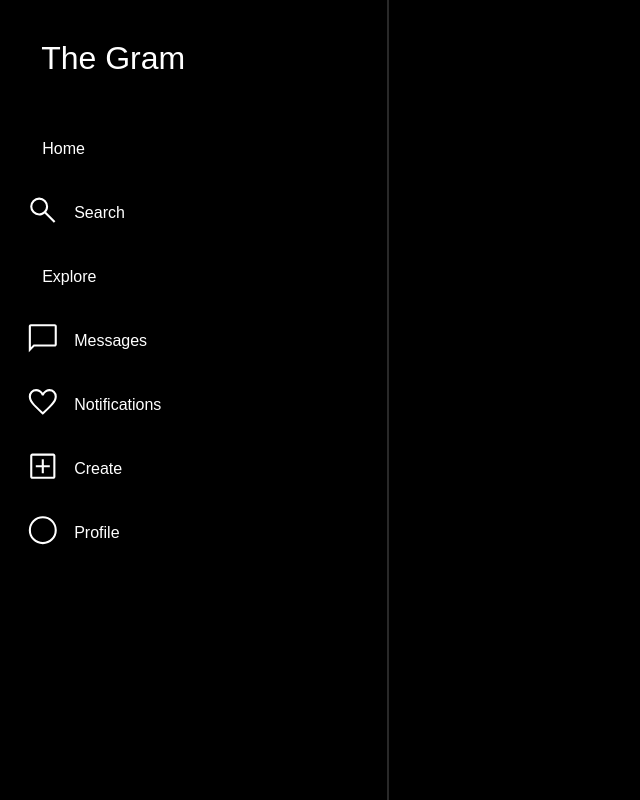
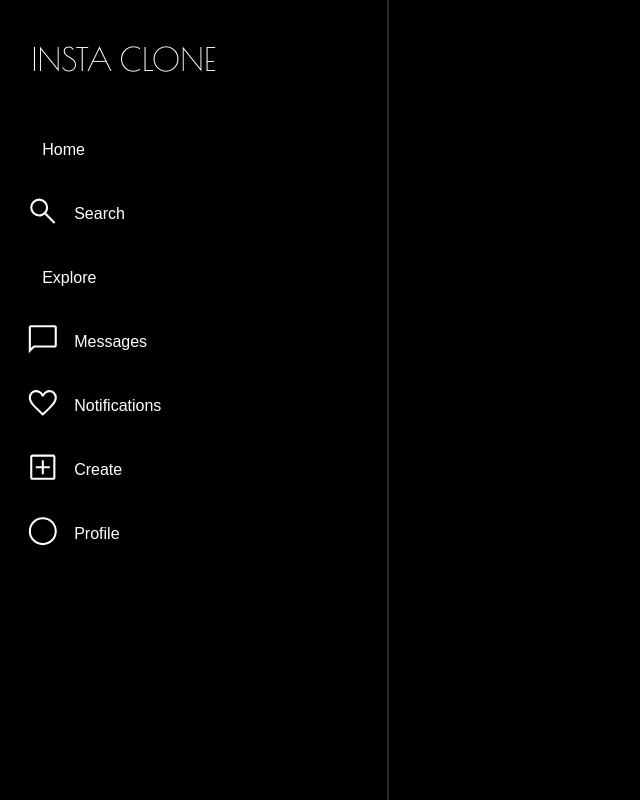
Before and after one commit to abeeds/instagram-clone, a React (Create React App) app: page / in a window 1280 px wide. Shown: the whole page, without its empty margins (0-640 px from the left). Built offline with nearby package versions, Linux system fonts and the light colour scheme; some icons are missing.

Commit message:
more navbar

```diff
--- a/public/index.html
+++ b/public/index.html
@@ -24,7 +24,8 @@
       work correctly both with client-side routing and a non-root public URL.
       Learn how to configure a non-root public URL by running `npm run build`.
     -->
-    <title>React App</title>
+    <link rel="stylesheet" href="https://fonts.googleapis.com/css?family=Poiret+One">
+    <title>Insta Clone</title>
   </head>
   <body>
     <noscript>You need to enable JavaScript to run this app.</noscript>
--- a/src/App.tsx
+++ b/src/App.tsx
@@ -3,7 +3,6 @@ import './App.css';
 import NavBar from './navbar';
 
 function App() {
-  document.title = "Insta Clone";
   return <NavBar/>;
 }
 
--- a/src/navbar.css
+++ b/src/navbar.css
@@ -51,9 +51,16 @@ main {
 }
 */
 .nav-logo {
-    padding: 40px 50px 40px 30px;
-    font-family: Luminari, fantasy;
+    padding: 40px 50px 40px 20px;
+    font-family: 'Poiret One';
     font-size: 2rem;
+    user-select: none;
+    pointer-events: auto;
+}
+
+.logo-text {
+    color: inherit;
+    text-decoration: none;
 }
 
 
@@ -61,7 +68,7 @@ main {
 .nav-item {
     display: flex;
     padding: 4px 25px 4px 15px;
-    font-family: sans-serif;
+    font-family: Arial;
     transition: background-color 0.2s ease;
     border-radius: 10px;
 }
--- a/src/navbar.tsx
+++ b/src/navbar.tsx
@@ -10,11 +10,11 @@ import {ReactComponent as TempI} from './images/temp.svg';
 
 // This function is responsible for creating the navbar
 // TODO: insert the SVGs before each word. Profile needs to show the profile picture before it
-// TODO: need to set links
+// TODO: need to set links,
 function NavBar() {
     return(<nav className='navbar'>
         <ul className='navbar-nav'>
-            <li className='nav-logo'>The Gram</li>
+            <li className='nav-logo'><a className='logo-text' href='https://www.youtube.com/watch?v=dQw4w9WgXcQ&pp=ygUJcmljayByb2xs'>INSTA CLONE</a></li>
             <li className='nav-item'>
                 <div className='navicon'><HomeIcon/></div>
                 <span className='navtext'>Home</span>
```
